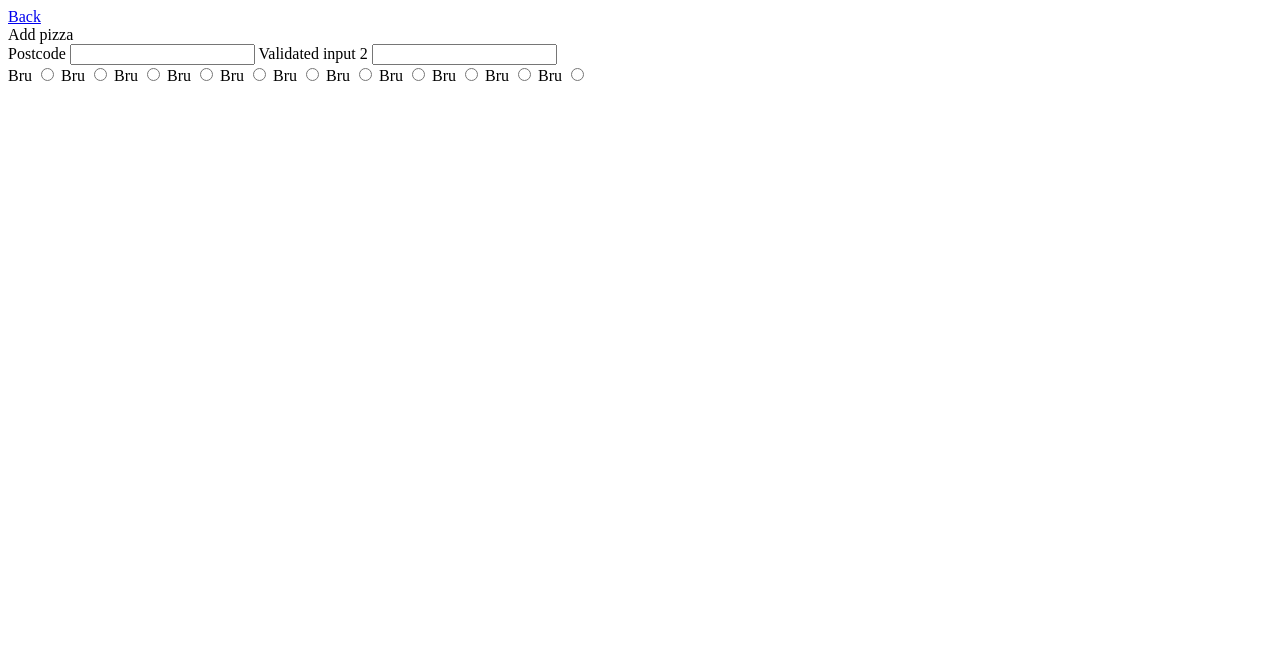
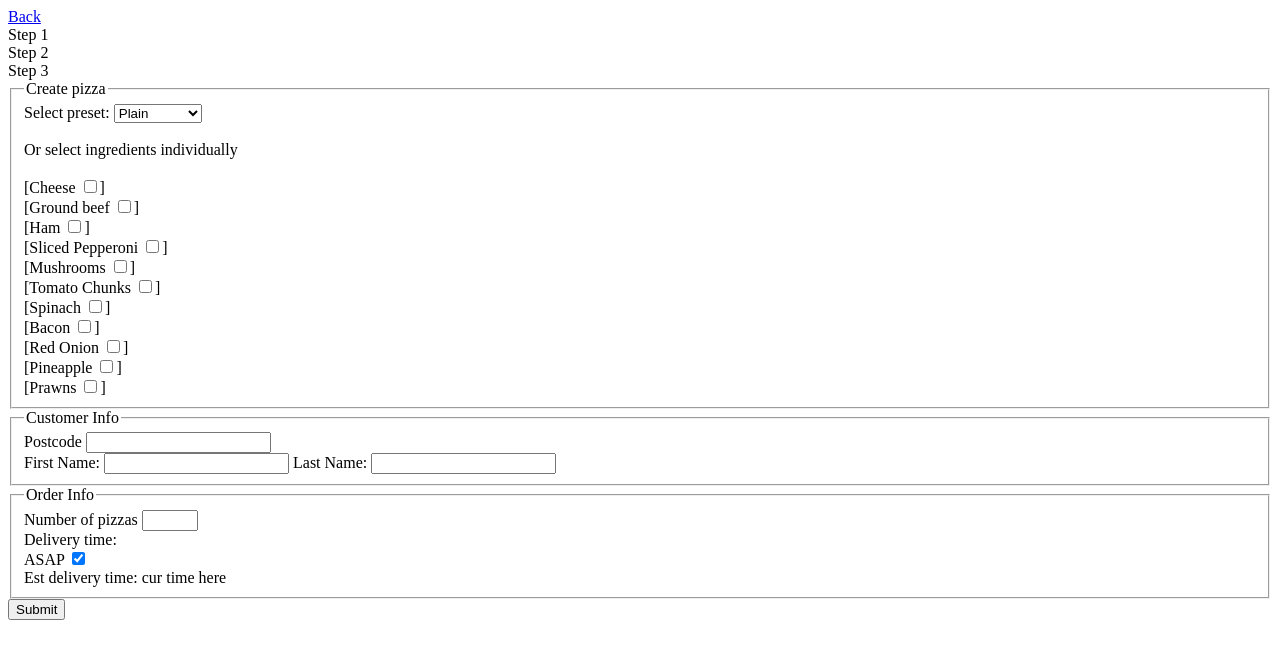
Before and after one commit to bwattle/Pizza-W_Olly-JS-Postgre, a plain HTML site: page vanilla/customer/index.html in a window 1280 px wide. Drawn offline with Linux system fonts and the light colour scheme.

Commit message:
added form elements for vanilla version

```diff
--- a/vanilla/customer/index.html
+++ b/vanilla/customer/index.html
@@ -12,31 +12,82 @@
         <a href="../">Back</a>
     </div>
     <div id="orderProgress">
-        <div>Add pizza</div>
+        <div>Step 1</div>
+        <div>Step 2</div>
+        <div>Step 3</div>
     </div>
     <form>
+        <fieldset>
+            <legend>Create pizza</legend>
+            <label>
+                Select preset:
+                <select name="cars" id="cars" onchange="setPreset(event.target.value)"">
+                    <option value="plain">Plain</option>
+                    <option value="hawaiian">Hawaiian</option>
+                    <option value="meatlovers">Meatlovers</option>
+                    <option value="veg">Vegitarian</option>
+                </select>
+            </label>
+            <br><br>
+            Or select ingredients individually
+            <br><br>
+            <div id="ingredients">
+                <template id="ingredientItemTemplate">
+                    <label>
+                        [<span id="labelText">Bru</span>
+                        <input class="ingredientInput" type="checkbox" name="ingredientRadio" value="">]
+                        <br>
+                    </label>
+                </template>
+            </div>
+        </fieldset>
+        <fieldset>
+            <legend>Customer Info</legend>
             <label>
                 Postcode
                 <input type="text" id="testInput" class="validate onlyNums onlyFour">
             </label>
+            <br>
             <label>
-            Validated input 2
-            <input type="text" id="testInput" class="validate onlyLets">
+                First Name:
+                <input type="text">
             </label>
-        <div id="ingredients">
-            <template id="ingredientItemTemplate">
             <label>
-                    <span id="labelText">Bru</span>
-                    <input type="radio" name="ingredientRadio" value="">
+                Last Name:
+                <input type="text">
             </label>
-            </template>
+        </fieldset>
+        <fieldset>
+            <legend>Order Info</legend>
+            <label>
+                Number of pizzas
+                <input type="number" min=1 max=99 step=1>
+            </label>
+            <br>
+            <label>
+                Delivery time:
+                <br>
+                <label>
+                    ASAP
+                    <input type='checkbox' checked onchange="setAsap(event.target.checked)">
+                </label>
+                <br>
+                <div id="datetimeSelector">
+                    <input type="datetime-local">
                 </div>
+                <div id="asapEst">
+                    Est delivery time:
+                    cur time here
+                </div>
+            </label>
+        </fieldset>
+        <input type="submit">
     </form>
     <div id="popup">
         Popup message
     </div>
     <script src="../common/database.js"></script>
-    <script src="ingredients.js"></script>
+    <script src="script.js"></script>
     <script src="validator.js"></script>
 </body>
 </html>
--- a/vanilla/customer/ingredients.js
+++ /dev/null
@@ -1,15 +0,0 @@
-
-function createIngredients(){
-    const ingsDiv = document.getElementById("ingredients")
-    const template = document.getElementById("ingredientItemTemplate")
-    for(const key of Object.keys(allIngredients)){
-        console.log(allIngredients[key])
-        const clone = template.content.cloneNode(true)
-        const innerSpan = clone.getElementById("labelText")
-        console.log(innerSpan)
-        innerSpan.innerHtml = "test"+allIngredients[key].name
-        ingsDiv.appendChild(clone)
-    }
-}
-
-createIngredients();
--- /dev/null
+++ b/vanilla/customer/script.js
@@ -0,0 +1,43 @@
+
+function createIngredients(){
+    const ingsDiv = document.getElementById("ingredients")
+    const template = document.getElementById("ingredientItemTemplate")
+    for(const key of Object.keys(allIngredients)){
+        // set label text to be ingredient name
+        const clone = template.content.cloneNode(true)
+        const innerSpan = clone.getElementById("labelText")
+        innerSpan.textContent = allIngredients[key].name
+
+        // store ingredient name in its id
+        const innerInput = clone.querySelector("input")
+        innerInput.id = "ing-"+key
+
+        ingsDiv.appendChild(clone)
+    }
+}
+
+const presets = {
+    "plain": [],
+    "hawaiian": ["cheese", "tomato", "pineapple", "ham"],
+    "meatlovers": ["cheese", "beef", "ham", "pep", "onion"],
+    "veg": ["cheese", "tomato", "pineapple", "spinach", "onion", "mushroom"],
+}
+
+function setPreset(value){
+    const matches = presets[value]
+    const inputs = document.getElementsByClassName("ingredientInput")
+    for(const input of inputs){
+        const inputName = input.id.split("-")[1] // string name for the ingredient of the current input
+        input.checked = matches.includes(inputName)
+    }
+}
+
+createIngredients();
+
+
+function setAsap(value){
+    document.getElementById("datetimeSelector").hidden = value
+    document.getElementById("asapEst").hidden = !value
+}
+
+setAsap(true)
```
Lines whose indentation alone changed are shown as unchanged.
